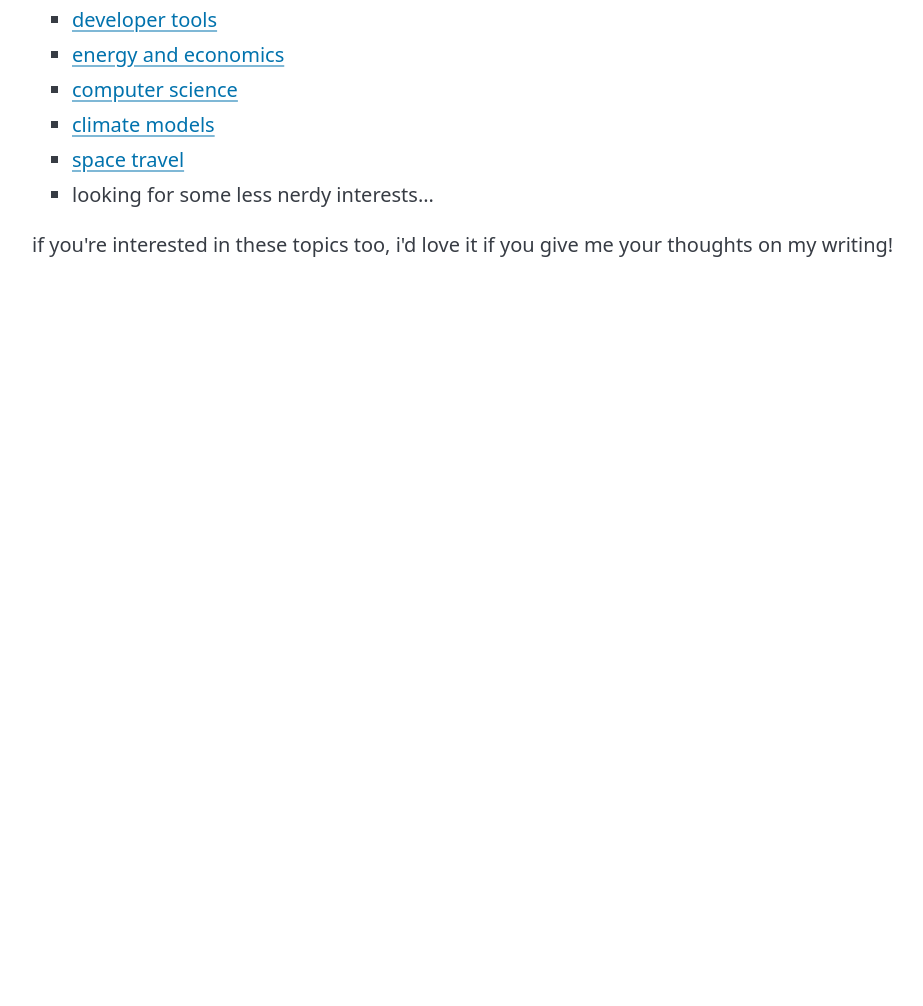
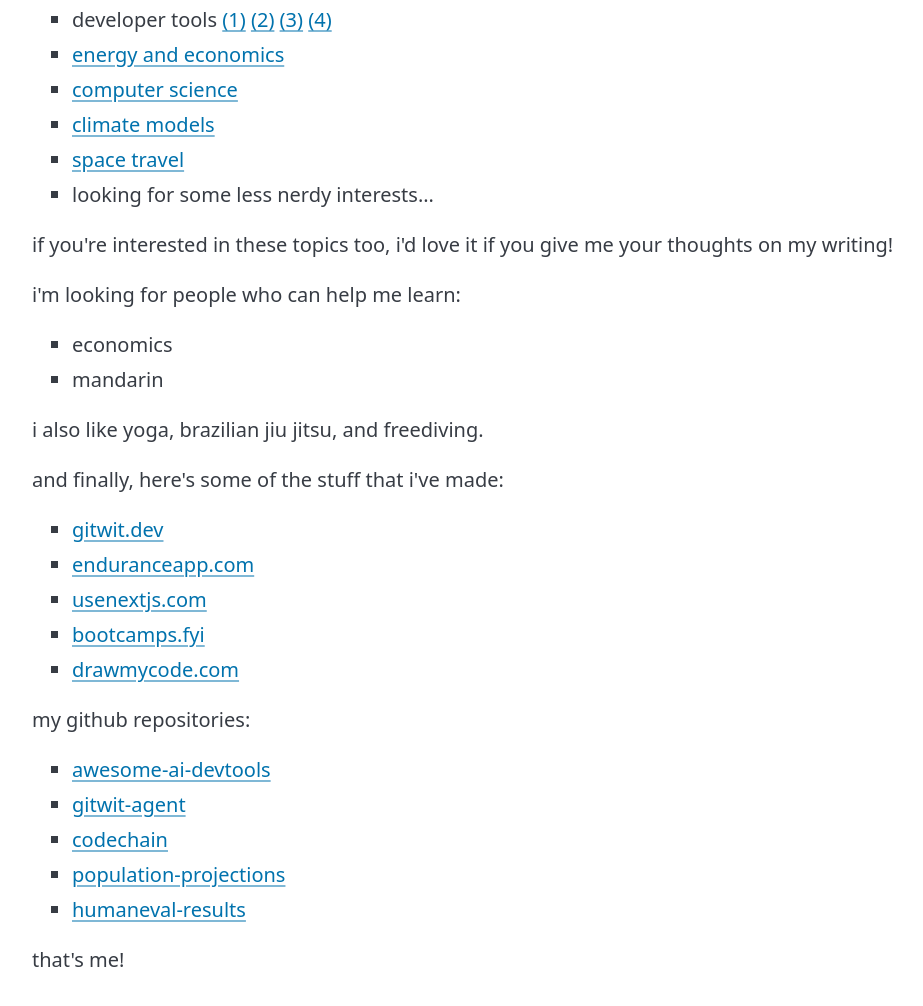
Before and after one commit to jamesmurdza/aboutme, a plain HTML site: page index.html in a window 1280 px wide. Shown: the part 580-1586 px from the top of the page, without its empty margins (8-931 px from the left). Before the commit the page ends 880 px from the top, so only its background shows below. Drawn offline with nearby package versions, Linux system fonts and the light colour scheme.

Commit message:
Add more information.

```diff
--- a/index.html
+++ b/index.html
@@ -4,8 +4,8 @@
     <meta charset="utf-8" />
     <meta name="viewport" content="width=device-width, initial-scale=1" />
     <meta name="color-scheme" content="light dark" />
-    <title>James Murdza</title>
-    <meta name="description" content="A pure HTML example, without dependencies." />
+    <title>James Murdza: I can teach anyone to make software</title>
+    <meta name="description" content="I'm James Murdza. I can teach anyone to make software" />
 
     <!-- Pico.css -->
     <link
@@ -20,14 +20,13 @@
       <!-- Preview -->
       <section>
         <p>
-          hi, i'm james. this is my website.
+          hi, i'm james. here's some info about me:
         </p>
         <p>
-          i teach coding online on my <a href="https://www.youtube.com/@jamesmurdza" target="_blank">youtube channel</a> and <a href="https://www.youtube.com/@jamesmurdza/streams" target="_blank">livestreams</a>. <a href="https://github.com/jamesmurdza/building-resources/" target="_blank">here's</a> some of the things i've learned recently while building.
-
+          i teach coding online on my <a href="https://www.youtube.com/@jamesmurdza" target="_blank">youtube channel</a> and <a href="https://www.youtube.com/@jamesmurdza/streams" target="_blank">livestreams</a>.
         </p>
         <p>
-          want to <strong>build</strong> something with me? tweet me.
+          want to <strong>build</strong> something with me? <a href="https://x.com/jamesmurdza">tweet me</a>.
         </p>
         <p>
           want to join a workshop or study session? i'm currently running workshops in:
@@ -47,17 +46,49 @@
         <p>
           i like to write. here are a few topics i'm interested in:
           <ul>
-            <li><a href="https://possibleplanets.com/2022/05/06/how-to-forecast-the-climate.html" target="_blank">developer tools</a></li>
-            <li><a href="https://possibleplanets.com/2022/05/06/how-to-forecast-the-climate.html" target="_blank">energy and economics</a></li>
-            <li><a href="https://possibleplanets.com/2022/05/06/how-to-forecast-the-climate.html" target="_blank">computer science</a></li>
+            <li>developer tools <a href="https://medium.com/@jamesmurdza/four-full-stack-trends-that-exploded-in-2022-16196a6631f1" target="_blank">(1)</a> <a href="https://medium.com/@jamesmurdza/building-with-llms-beyond-prompt-engineering-ce69b38900e6" target="_blank">(2)</a> <a href="https://medium.com/@jamesmurdza/challenges-in-code-generation-with-gpt-4-3cc7cac71ff3" target="_blank">(3)</a> <a href="https://medium.com/@jamesmurdza/evaluating-llms-on-code-generation-langchain-and-codechain-5a804cb1e31c" target="_blank">(4)</a></li>
+            <li><a href="https://medium.com/@jamesmurdza/energy-flexibility-key-to-our-renewable-energy-future-ef140fc16a70" target="_blank">energy and economics</a></li>
+            <li><a href="https://dev.to/jamesmurdza/the-halting-problem-in-computer-science-actually-explained-3hgd" target="_blank">computer science</a></li>
             <li><a href="https://possibleplanets.com/2022/05/06/how-to-forecast-the-climate.html" target="_blank">climate models</a></li>
-            <li><a href="">space travel</a></li>
+            <li><a href="https://drive.google.com/file/d/1eKVElGDyh1ZWK7HE_QoNr-p1uI5uZ6xn/view?usp=sharing">space travel</a></li>
             <li>looking for some less nerdy interests...</li>
           </ul>
         </p>
         <p>
           if you're interested in these topics too, i'd love it if you give me your thoughts on my writing!
         </p>
+        <p>
+        i'm looking for people who can help me learn:
+          <ul>
+          <li>economics</li>
+          <li>mandarin</li>
+          </ul>
+        </p>
+        <p>
+        i also like yoga, brazilian jiu jitsu, and freediving.
+        </p>
+        <p>
+        and finally, here's some of the stuff that i've made:
+        <ul>
+          <li><a href="https://gitwit.dev/" target="_blank">gitwit.dev</a></li>
+          <li><a href="https://enduranceapp.com/" target="_blank">enduranceapp.com</a></li>
+          <li><a href="https://usenextjs.com/" target="_blank">usenextjs.com</a></li>
+          <li><a href="https://bootcamps.fyi/" target="_blank">bootcamps.fyi</a></li>
+          <li><a href="https://drawmycode.com/" target="_blank">drawmycode.com</a></li>
+        </ul>
+        <p>
+        my github repositories:
+        <ul>
+        <li><a href="https://github.com/jamesmurdza/awesome-ai-devtools" target="_blank">awesome-ai-devtools</a></li>
+        <li><a href="https://github.com/jamesmurdza/gitwit-agent" target="_blank">gitwit-agent</a></li>
+        <li><a href="https://github.com/jamesmurdza/codechain" target="_blank">codechain</a></li>
+        <li><a href="https://github.com/possibleplanets/population-projections" target="_blank">population-projections</a></li>
+        <li><a href="https://github.com/jamesmurdza/humaneval-results" target="_blank">humaneval-results</a></li>
+        </ul>
+        </p>
+        <p>
+         that's me!
+        </p>
       </section>
   </body>
 </html>
```
